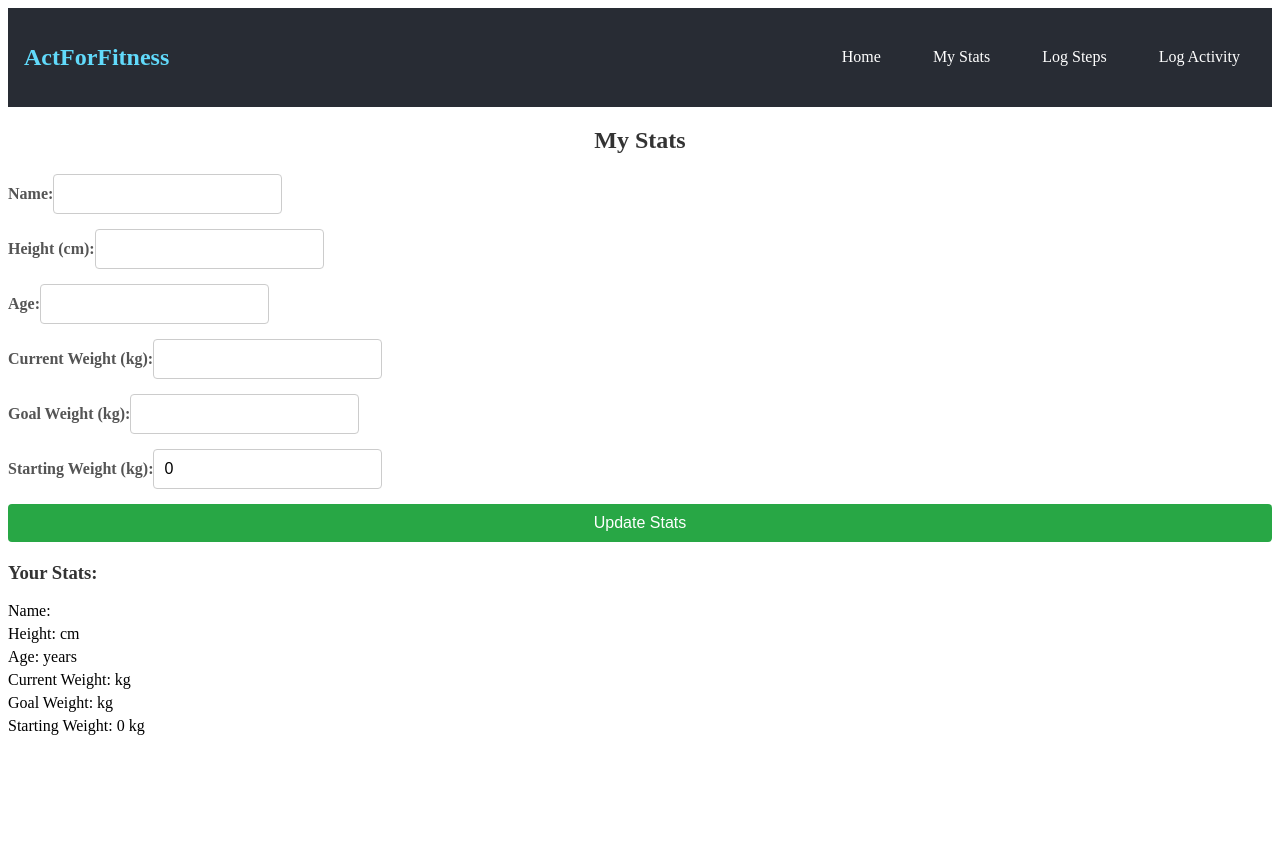
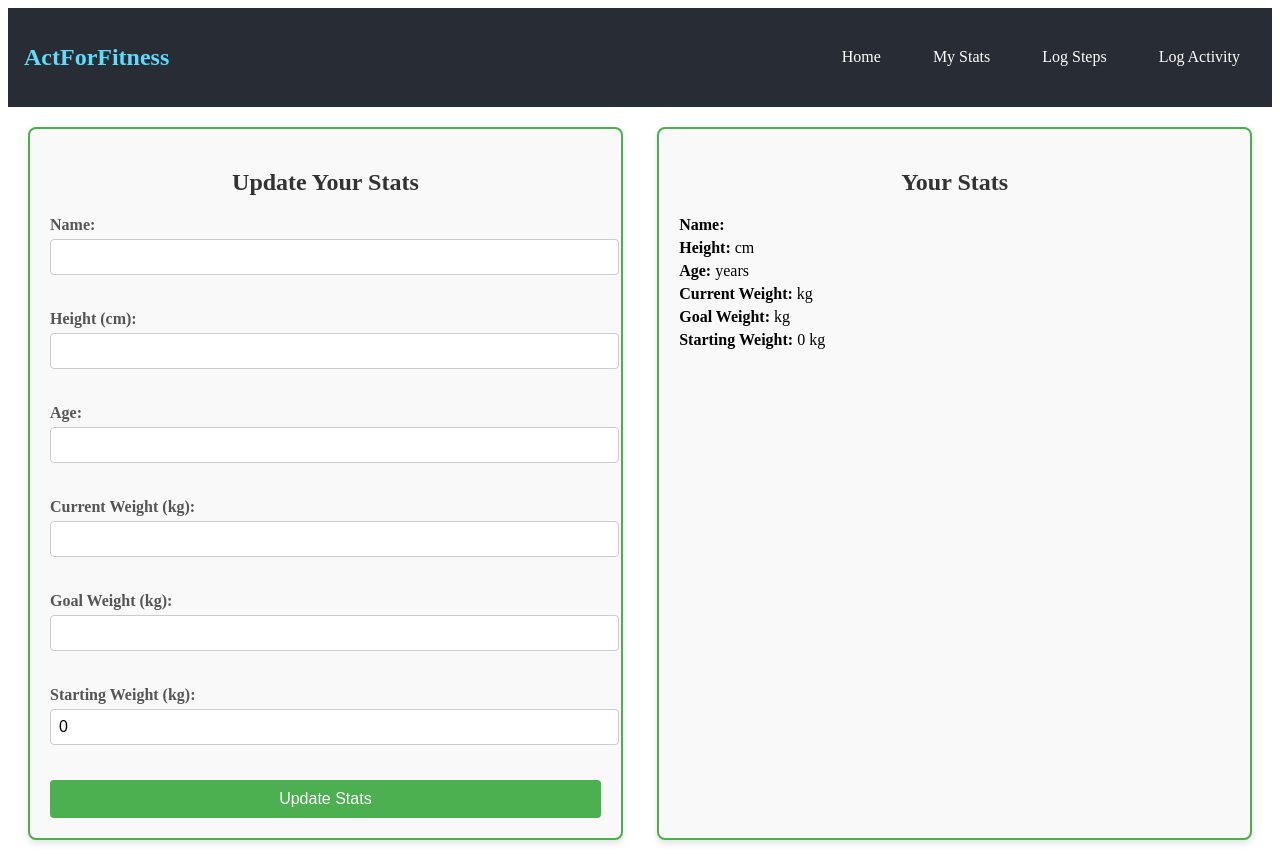
Before and after one commit to kiruthigascoding/ActForFitness, a React (Create React App) app: page /mystats in a window 1280 px wide. Before the commit the page ends 800 px from the top, so only its background shows below. Built offline with nearby package versions, Linux system fonts and the light colour scheme.

Commit message:
changed the style and corrected context api usage

```diff
--- a/src/App.js
+++ b/src/App.js
@@ -12,6 +12,7 @@ function App() {
   const updateActivities = (newActivities) => {
     setActivities(newActivities);
   };
+
 
   return (
     <StatsProvider>
--- a/src/StatsContext.js
+++ b/src/StatsContext.js
@@ -5,18 +5,15 @@ export const StatsContext = createContext();
 export const StatsProvider = ({ children }) => {
   const [stats, setStats] = useState({
     name: '',
-    height: 0,
-    age: 0,
-    currentWeight: 0,
-    goalWeight: 0,
+    height: '',
+    age: '',
+    currentWeight: '',
+    goalWeight: '',
     startingWeight: 0,
   });
 
   const updateStats = (newStats) => {
-    setStats((prevStats) => ({
-      ...prevStats,
-      ...newStats,
-    }));
+    setStats(newStats);
   };
 
   return (
--- a/src/components/Home.js
+++ b/src/components/Home.js
@@ -1,9 +1,13 @@
-import React, { useEffect, useState } from 'react';
+import React, { useContext,useEffect, useState } from 'react';
 import ProgressBar from './ProgressBar';
 import ActivityTable from './ActivityTable';
+import { StatsContext } from '../StatsContext';
+
 
 const Home = ({ stats }) => {
-  const [selectedDate, setSelectedDate] = useState(() => {
+  const { updateStats } = useContext(StatsContext);
+
+   const [selectedDate, setSelectedDate] = useState(() => {
     const today = new Date();
     const localDate = new Date(today.getTime() - today.getTimezoneOffset() * 60000)
       .toISOString()
@@ -16,13 +20,18 @@ const Home = ({ stats }) => {
   const [isFirstLaunch, setIsFirstLaunch] = useState(false);
 
   useEffect(() => {
-    // Check if it's the user's first time launching the app
+
+
     const storedStats = JSON.parse(localStorage.getItem('userStats'));
     if (!storedStats || !storedStats.currentWeight) {
       setIsFirstLaunch(true);
+    } else {
+      updateStats(storedStats);
     }
 
-    // Fetch total steps for today
+
+
+
     const stepLogs = JSON.parse(localStorage.getItem('loggedSteps')) || [];
     const today = new Date().toLocaleDateString(undefined, {
       timeZone: Intl.DateTimeFormat().resolvedOptions().timeZone
@@ -34,7 +43,7 @@ const Home = ({ stats }) => {
 
     setTotalSteps(stepsToday);
 
-    // Fetch total activity calories for today
+
     const activityLogs = JSON.parse(localStorage.getItem('loggedActivities')) || [];
     const caloriesToday = activityLogs
       .filter(log => log.date === today)
@@ -44,7 +53,7 @@ const Home = ({ stats }) => {
   }, []);
 
   useEffect(() => {
-    // Fetch filtered activities for the selected date
+
     const storedActivities = JSON.parse(localStorage.getItem('loggedActivities')) || [];
     const fetchFilteredActivities = () => {
       const todayActivities = storedActivities.filter(activity => {
--- a/src/components/MyStats.js
+++ b/src/components/MyStats.js
@@ -2,26 +2,15 @@ import React, { useContext, useEffect, useState } from 'react';
 import { StatsContext } from '../StatsContext';
 
 const MyStats = () => {
-  const { updateStats } = useContext(StatsContext);
-  const [stats, setStats] = useState({
-    name: '',
-    height: '',
-    age: '',
-    currentWeight: '',
-    goalWeight: '',
-    startingWeight: 0,
-  });
+  const { stats,updateStats } = useContext(StatsContext);
+
+
+
+
 
 
   useEffect(() => {
-    const storedStats = JSON.parse(localStorage.getItem('userStats'));
-    if (storedStats) {
-      setStats(storedStats);
-    }
-  }, []);
 
-
-  useEffect(() => {
     localStorage.setItem('userStats', JSON.stringify(stats));
   }, [stats]);
 
@@ -32,15 +21,21 @@ const MyStats = () => {
 
   const handleChange = (e) => {
     const { name, value } = e.target;
-    setStats((prevStats) => ({
-      ...prevStats,
+
+
+    const updatedStats = {
+      ...stats,
       [name]: value,
-    }));
+    };
+
+
+    updateStats(updatedStats);
   };
 
   return (
-    <div>
-      <h2>My Stats</h2>
+    <div className="stats-container">
+  <div className="stats-form">
+    <h2>Update Your Stats</h2>
     <form onSubmit={handleSubmit}>
       <label>
         Name:
@@ -98,15 +93,19 @@ const MyStats = () => {
       </label>
       <button type="submit">Update Stats</button>
     </form>
+  </div>
 
-      <h3>Your Stats:</h3>
-      <p>Name: {stats.name}</p>
-      <p>Height: {stats.height} cm</p>
-      <p>Age: {stats.age} years</p>
-      <p>Current Weight: {stats.currentWeight} kg</p>
-      <p>Goal Weight: {stats.goalWeight} kg</p>
-      <p>Starting Weight: {stats.startingWeight} kg</p>
+  <div className="stats-display">
+    <h2>Your Stats</h2>
+    <p><strong>Name:</strong> {stats.name}</p>
+    <p><strong>Height:</strong> {stats.height} cm</p>
+    <p><strong>Age:</strong> {stats.age} years</p>
+    <p><strong>Current Weight:</strong> {stats.currentWeight} kg</p>
+    <p><strong>Goal Weight:</strong> {stats.goalWeight} kg</p>
+    <p><strong>Starting Weight:</strong> {stats.startingWeight} kg</p>
   </div>
+</div>
+
   );
 };
 
--- a/src/index.css
+++ b/src/index.css
@@ -326,19 +326,40 @@ h3 {
   }
 
   .my-stats-container {
-    width: 70%; /* Adjust width for medium screens */
+    width: 70%;
   }
 }
 
 @media (min-width: 801px) {
   .home-container {
+    display: flex;
     flex-direction: row;
-    justify-content: space-between;
+    gap: 20px;
+    padding: 20px;
+  }
+
+  .welcome-message {
+    border: 2px solid #4CAF50;
+    padding: 20px;
+    border-radius: 8px;
+    background-color: #f9f9f9;
+    box-shadow: 0 4px 6px rgba(0, 0, 0, 0.1);
   }
 
   .activity-table {
-    width: 60%;
-    margin-right: 20px;
+    border: 2px solid #2196F3;
+    padding: 20px;
+    border-radius: 8px;
+    background-color: #f1f1f1;
+    box-shadow: 0 4px 6px rgba(0, 0, 0, 0.1);
+  }
+
+  .progress-bar-container {
+    border: 2px solid #FF9800;
+    padding: 20px;
+    border-radius: 8px;
+    background-color: #fff9f2;
+    box-shadow: 0 4px 6px rgba(0, 0, 0, 0.1);
   }
 
   .progress-panel {
@@ -353,4 +374,55 @@ h3 {
   .my-stats-container {
     width: 50%;
   }
+  .stats-container {
+    display: flex;
+    justify-content: space-between;
+    gap: 20px;
+    padding: 20px;
+  }
+
+  .stats-form, .stats-display {
+    border: 2px solid #4CAF50;
+    padding: 20px;
+    border-radius: 8px;
+    background-color: #f9f9f9;
+    box-shadow: 0 4px 6px rgba(0, 0, 0, 0.1);
+    flex: 1;
+  }
+
+  .stats-form {
+    max-width: 45%; /* Limit form width */
+  }
+
+  .stats-display {
+    max-width: 45%; /* Limit display width */
+  }
+
+  form label {
+    display: block;
+    margin-bottom: 10px;
+  }
+
+  input {
+    width: 100%;
+    padding: 8px;
+    margin-top: 5px;
+    margin-bottom: 10px;
+    border: 1px solid #ccc;
+    border-radius: 4px;
+  }
+
+  button {
+    padding: 10px 20px;
+    background-color: #4CAF50;
+    color: white;
+    border: none;
+    border-radius: 4px;
+    cursor: pointer;
+  }
+
+  button:hover {
+    background-color: #45a049;
+  }
+
 }
```
Lines whose indentation alone changed are shown as unchanged.
